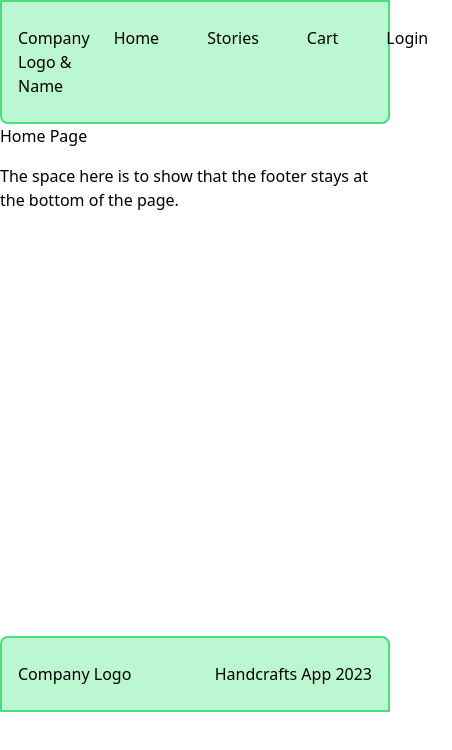
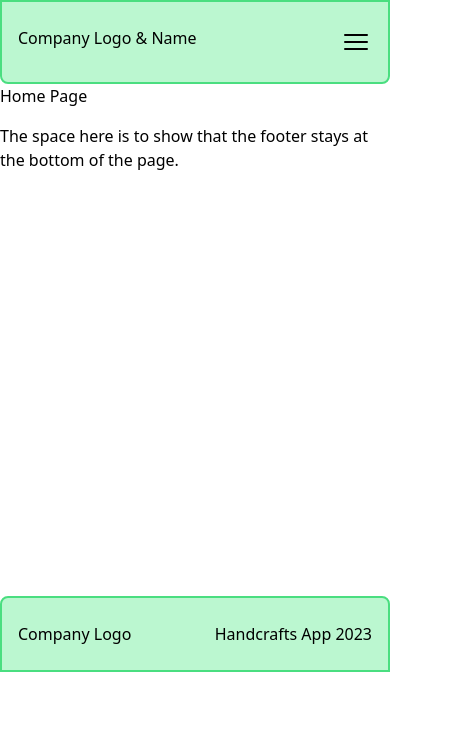
Before and after one commit to wcamer/WDD-430-Handcrafted-Haven, a Next.js app: page / in a window 390 px wide. Shown: the top 750 px of the page, 452 px wide, since content can reach past the window. Built offline with nearby package versions, Linux system fonts and the light colour scheme.

Commit message:
added small screen support

```diff
--- /dev/null
+++ b/app/ui/components/navigation-menu.tsx
@@ -0,0 +1,81 @@
+'use client';
+
+import Link from 'next/link';
+import Navigation from '@/app/ui/navigation.module.css';
+import { useEffect, useState } from 'react';
+
+import { Bars3Icon } from '@heroicons/react/24/outline';
+
+import Spacer from '@/app/ui/spacer.module.css';
+
+interface NavigationMenue {
+  isLoggedIn: boolean;
+}
+
+export default function NavigationMenu(navigationMenu: NavigationMenue) {
+  const menuStateOptions = [
+    'hidden',
+    `fixed grid ${Spacer.spacer} py-4 top-[5rem] right-0 rounded-bl-lg`,
+  ];
+
+  const [windowState, setwindowState] = useState(true);
+  // needed to access window through nextjs
+  useEffect(() => setwindowState(window.innerWidth >= 600), []);
+
+  const [menuState, setMenuState] = useState(0);
+  const [windWidth, setWindWidth] = useState(0);
+
+  useEffect(() => {
+    window.addEventListener('resize', () => {
+      setWindWidth(window.innerWidth);
+      if (windWidth > 600) {
+        setwindowState(true);
+      } else {
+        setwindowState(false);
+      }
+    }),
+      [];
+  });
+
+  return (
+    <>
+      <nav className={windowState ? '' : menuStateOptions[menuState]}>
+        <Link
+          className={`${Navigation.navLink} hover:${Navigation.navLinkHover}`}
+          href="/"
+        >
+          Home
+        </Link>
+        <Link
+          className={`${Navigation.navLink} hover:${Navigation.navLinkHover}`}
+          href="/stories"
+        >
+          Stories
+        </Link>
+        <Link
+          className={`${Navigation.navLink} hover:${Navigation.navLinkHover}`}
+          href="/cart"
+        >
+          Cart
+        </Link>
+        {navigationMenu.isLoggedIn ? (
+          <Link className={Navigation.navLink} href="/logout">
+            Logout
+          </Link>
+        ) : (
+          <Link className={Navigation.navLink} href="/login">
+            Login
+          </Link>
+        )}
+      </nav>
+      {!windowState && (
+        <Bars3Icon
+          className="w-8 cursor-pointer"
+          onClick={() => {
+            setMenuState(menuState ^ 1);
+          }}
+        />
+      )}
+    </>
+  );
+}
--- a/app/ui/header.tsx
+++ b/app/ui/header.tsx
@@ -1,46 +1,19 @@
 import Link from 'next/link';
 
+import NavigationMenu from './components/navigation-menu';
+
 import Spacer from '@/app/ui/spacer.module.css';
-import Navigation from '@/app/ui/navigation.module.css';
 
 export default function Header() {
   // change when login status is conplete
-  const isLoggedIn = false;
+  const isLoggedIn: boolean = false;
 
   return (
     <header
       className={`flex flex-row justify-between px-4 py-6 ${Spacer.spacer} rounded-b-lg`}
     >
       <p>Company Logo & Name</p> {/* Fill img with profile pic*/}
-      <nav>
-        <Link
-          className={`${Navigation.navLink} hover:${Navigation.navLinkHover}`}
-          href="/"
-        >
-          Home
-        </Link>
-        <Link
-          className={`${Navigation.navLink} hover:${Navigation.navLinkHover}`}
-          href="/stories"
-        >
-          Stories
-        </Link>
-        <Link
-          className={`${Navigation.navLink} hover:${Navigation.navLinkHover}`}
-          href="/cart"
-        >
-          Cart
-        </Link>
-        {isLoggedIn ? (
-          <Link className={Navigation.navLink} href="/logout">
-            Logout
-          </Link>
-        ) : (
-          <Link className={Navigation.navLink} href="/login">
-            Login
-          </Link>
-        )}
-      </nav>
+      <NavigationMenu isLoggedIn={isLoggedIn} />
     </header>
   );
 }
--- a/app/ui/navigation.module.css
+++ b/app/ui/navigation.module.css
@@ -5,6 +5,7 @@
   background-color: rgba(0, 0, 0, 0);
   transition: background-color ease-in-out 0.25s;
   border-radius: 0.5rem;
+  user-select: none;
 }
 .navLink:hover {
   background-color: rgb(74 222 128);
--- a/app/ui/spacer.module.css
+++ b/app/ui/spacer.module.css
@@ -1,3 +1,5 @@
+/* This is just for place holder colors and setting up spacing */
+
 .spacer {
   background-color: rgb(187 247 208);
   border-color: rgb(74 222 128);
```
